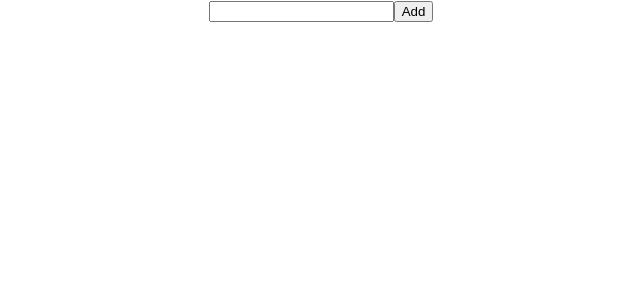
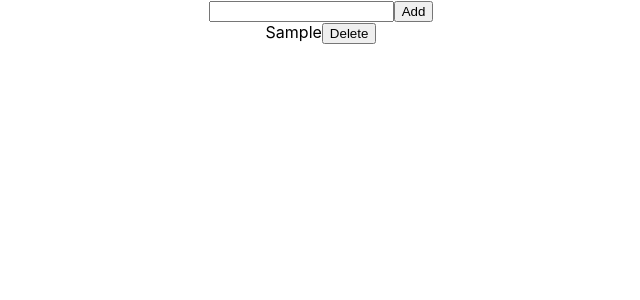
Before and after one commit to VladimirRM/My-todo-Redux-toolkit, a React (Create React App) app: page / in a window 1280 px wide. Both pictures are taken after typing "Sample" into the empty fields and a click on the button "Add". Shown: the top 300 px of the page, without its empty margins (319-959 px from the left). Built offline with nearby package versions, Linux system fonts and the light colour scheme.

Commit message:
create TodoItem

```diff
--- a/src/components/TodoItem.js
+++ b/src/components/TodoItem.js
@@ -1,9 +1,17 @@
 import React from 'react'
+import { useDispatch } from 'react-redux'
+import { removeTodo } from './todoSlice'
 
-const TodoItem = ({todo}) => {
+const TodoItem = ({todo,text}) => {
+    const dispatch = useDispatch()
+
+    const deleteTodoHandler =(id)=>{
+        dispatch(removeTodo(id))
+    }
   return (
     <div>
-        {}
+        {todo.text}
+        <button onClick={()=>deleteTodoHandler(todo.id)}>Delete</button>
     </div>
   )
 }
--- a/src/components/todoSlice.js
+++ b/src/components/todoSlice.js
@@ -1,21 +1,21 @@
 import { createSlice } from "@reduxjs/toolkit";
 
 const initialState = {
-    todos:[]
-}
+  todos: [],
+};
 
 const todoSlice = createSlice({
-    name:'todos',
-    initialState,
-    reducers:{
-        addTodo:(state,action)=>{
-            state.todos.push(action.payload)
-        },
-        removeTodo:(state,action)=>{
-            state.todos = state.todos.filter(todo=>todo.id !==action.payload)
-        }
-    }
-})
+  name: "todos",
+  initialState,
+  reducers: {
+    addTodo: (state, action) => {
+      state.todos.push(action.payload);
+    },
+    removeTodo: (state, action) => {
+      state.todos = state.todos.filter((todo) => todo.id !== action.payload);
+    },
+  },
+});
 
-export const {addTodo,removeTodo}= todoSlice.actions
-export default todoSlice.reducer
+export const { addTodo, removeTodo } = todoSlice.actions;
+export default todoSlice.reducer;
```
Also changed, not shown: src/App.js (+13 -17 lines).
